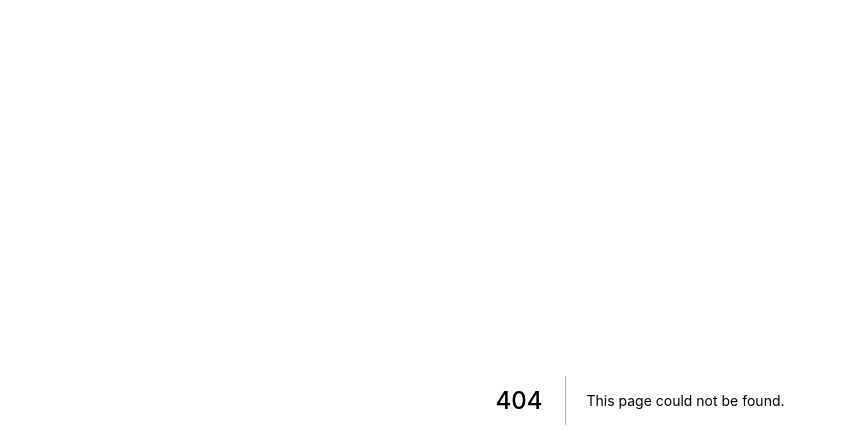
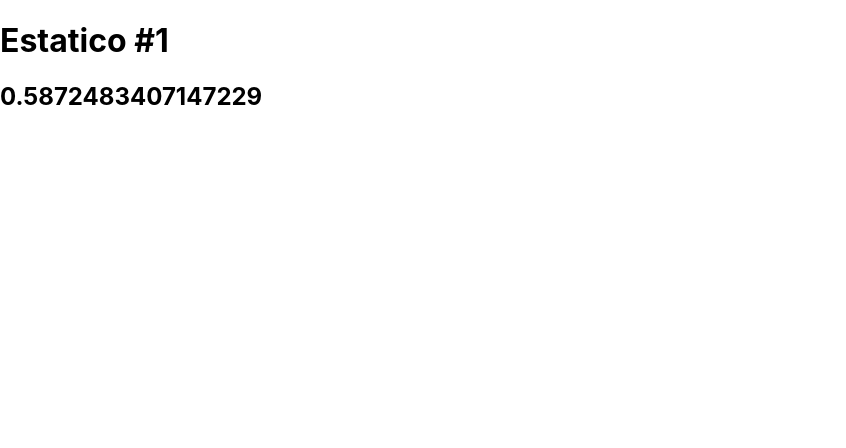
Before and after one commit to flavioanalistadesistema/next-renderizacao, a Next.js app: page /estatico1 in a window 1280 px wide. Before the commit this address had no page. Shown: the top 448 px of the page, without its empty margins (0-846 px from the left). Built offline with nearby package versions, Linux system fonts and the light colour scheme.

Commit message:
feat: Componente estático #1

```diff
--- /dev/null
+++ b/pages/estatico1.jsx
@@ -0,0 +1,16 @@
+import {useEffect, useState} from "react";
+
+export default function Estatico1() {
+        const [num, setNum] = useState(0)
+
+    useEffect(() => {
+        setNum(Math.random())
+    }, [])
+
+    return (
+        <div>
+            <h1>Estatico #1</h1>
+            <h2>{num}</h2>
+        </div>
+    )
+}
```
